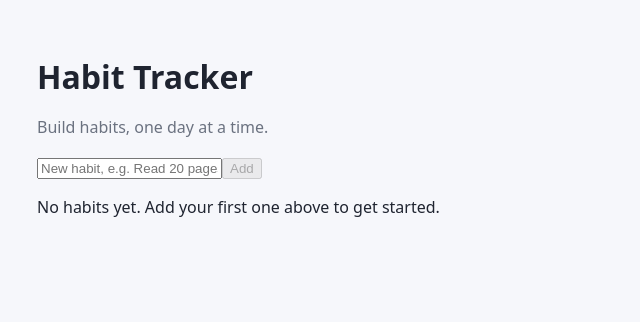
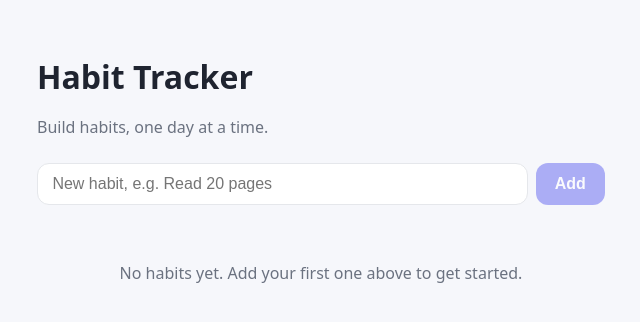
Before and after one commit to syednoorulhassan001/habit-tracker, a React (Vite) app: page / in a window 1280 px wide. Shown: the top 322 px of the page, without its empty margins (319-959 px from the left). Built offline with nearby package versions, Linux system fonts and the light colour scheme.

Commit message:
style: style habit form, list and empty state

```diff
--- a/src/index.css
+++ b/src/index.css
@@ -34,3 +34,84 @@ body {
   color: var(--text-muted);
   margin-top: -0.5rem;
 }
+
+.habit-form {
+  display: flex;
+  gap: 0.5rem;
+  margin: 1.5rem 0;
+}
+
+.habit-form input {
+  flex: 1;
+  padding: 0.7rem 0.9rem;
+  font-size: 1rem;
+  color: var(--text);
+  background: var(--surface);
+  border: 1px solid var(--border);
+  border-radius: var(--radius);
+}
+
+.habit-form input:focus {
+  outline: 2px solid var(--accent);
+  outline-offset: 1px;
+}
+
+.habit-form button {
+  padding: 0.7rem 1.2rem;
+  font-size: 1rem;
+  font-weight: 600;
+  color: var(--accent-contrast);
+  background: var(--accent);
+  border: none;
+  border-radius: var(--radius);
+  cursor: pointer;
+}
+
+.habit-form button:disabled {
+  opacity: 0.5;
+  cursor: not-allowed;
+}
+
+.habit-list {
+  list-style: none;
+  padding: 0;
+  margin: 0;
+  display: flex;
+  flex-direction: column;
+  gap: 0.6rem;
+}
+
+.habit-item {
+  display: flex;
+  align-items: center;
+  justify-content: space-between;
+  padding: 0.9rem 1rem;
+  background: var(--surface);
+  border: 1px solid var(--border);
+  border-radius: var(--radius);
+  box-shadow: var(--shadow);
+}
+
+.habit-name {
+  font-weight: 500;
+}
+
+.btn-delete {
+  background: none;
+  border: none;
+  color: var(--text-muted);
+  font-size: 1rem;
+  cursor: pointer;
+  padding: 0.25rem 0.5rem;
+  border-radius: 6px;
+}
+
+.btn-delete:hover {
+  color: var(--danger);
+}
+
+.empty-state {
+  text-align: center;
+  color: var(--text-muted);
+  padding: 2rem 0;
+}
```
